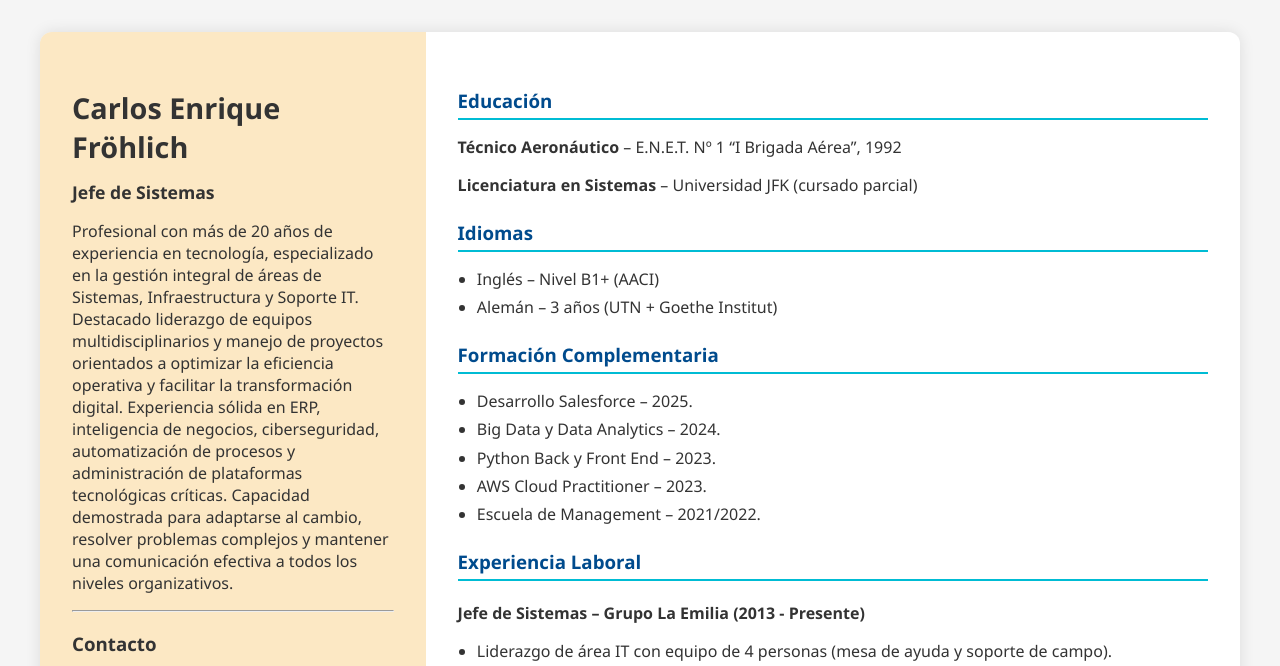
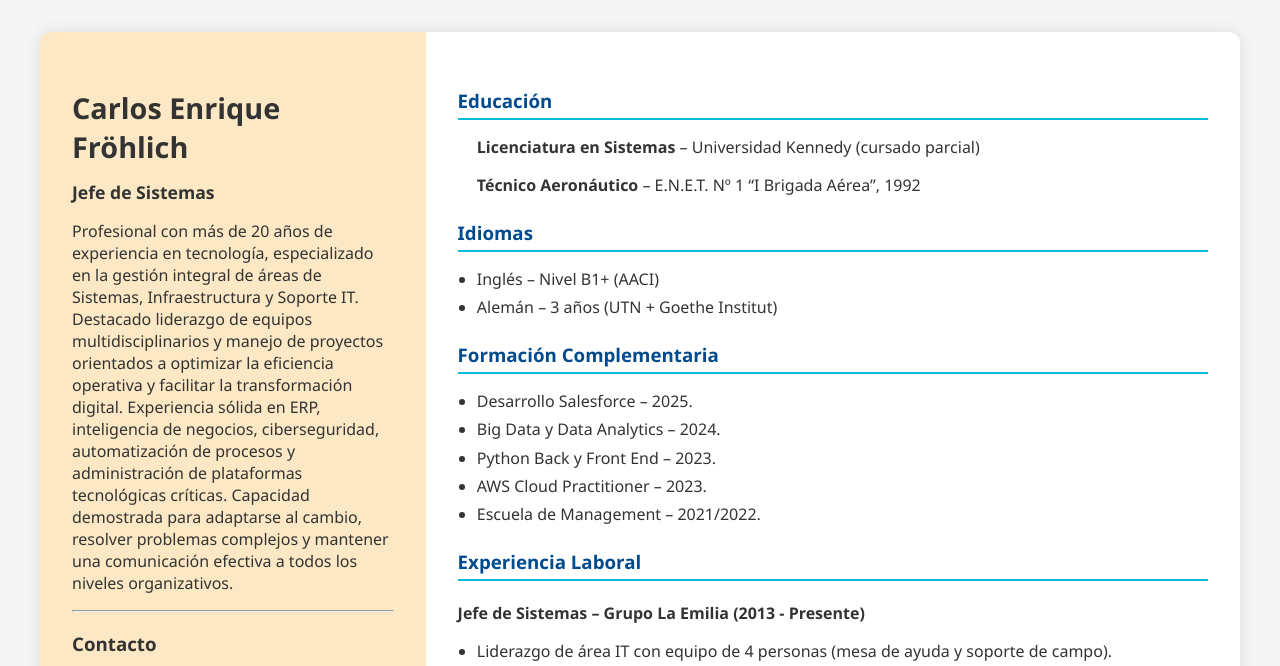
Before and after one commit to cfrohlich/cv-carlos, a plain HTML site: page index.html in a window 1280 px wide. Shown: the top 666 px of the page. Drawn offline with Linux system fonts and the light colour scheme.

Commit message:
Subida inicial del CV

```diff
--- a/index.html
+++ b/index.html
@@ -38,9 +38,11 @@
 
     <main class="content">
       <section>
-        <h3>Educación</h3>
+      <h3>Educación</h3>
+       <ul>
+        <p><strong>Licenciatura en Sistemas</strong> – Universidad Kennedy (cursado parcial)</p>
         <p><strong>Técnico Aeronáutico</strong> – E.N.E.T. Nº 1 “I Brigada Aérea”, 1992</p>
-        <p><strong>Licenciatura en Sistemas</strong> – Universidad JFK (cursado parcial)</p>
+      </ul>
       </section>
 
       <section>
```
Also changed, not shown: 2 other files.
